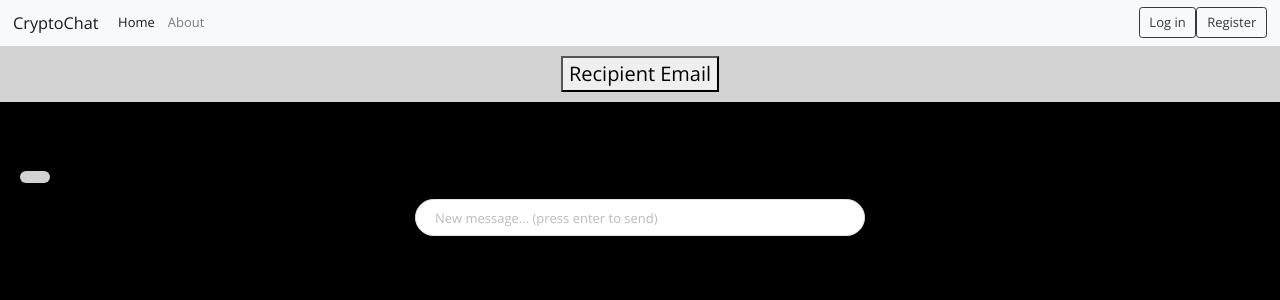
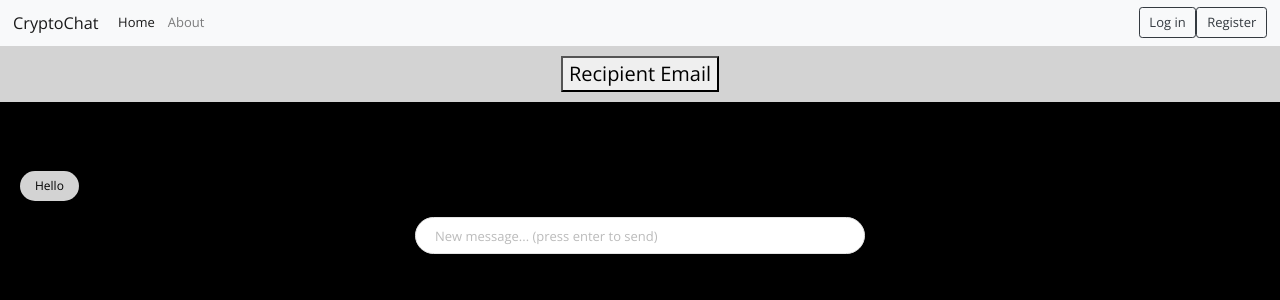
Before and after one commit to AtaGowani/CryptoChat, a Vue app in the folder frontend/: page /messagingScreen in a window 1280 px wide. Shown: the top 300 px of the page. Built offline with nearby package versions, Linux system fonts and the light colour scheme.

Commit message:
Adding encryption and connecting to back end...

```diff
--- a/frontend/src/views/MessagingScreen.vue
+++ b/frontend/src/views/MessagingScreen.vue
@@ -40,9 +40,9 @@ function makeId(length) {
   }
   return result;
 }
-function objectToQueryString(obj) {
+/*function objectToQueryString(obj) {
   return Object.keys(obj).map(key => key + '=' + obj[key]).join('&');
-}
+}*/
 export default {
   computed: {
     selectedContact() {
@@ -60,7 +60,9 @@ export default {
       };
       if (params) {
         if (method === 'GET') {
-          url += '?' + objectToQueryString(params);
+          console.log(params)
+          url += '?' + params;
+          console.log(url)
         } else {
           options.body = JSON.stringify(params);
         }
@@ -69,17 +71,16 @@ export default {
       return await response.json()
     },
     async getPK(email){
+      email = "email=" + email
       return await this.request(pkurl, email)
     },
     enterEmail(){
-      // eslint-disable-next-line no-unused-vars
       let email;
       while(email==null||email=="") {
         email = prompt("Please enter recipient email: ", "example@abc.com")
         this.selectedContact.email = email;
         console.log(this.selectedContact.email)
       }
-
       document.getElementById("input").remove()
     },
     async sendMessage() {
@@ -90,14 +91,16 @@ export default {
           time: this.getTime(),
           date: this.getDate()
         });
-        this.selectedContact.publicKey = this.getPK(this.selectedContact.email)
+ //       console.log(this.selectedContact.email)
+  //      this.selectedContact.publicKey = this.getPK(this.selectedContact.email)
         let Data={
-          msg: enc.encrypt(this.selectedContact.messageInput, this.selectedContact.publicKey),
-          to: this.selectedContact.name
+          msg: "hello",//enc.encrypt(this.selectedContact.messageInput, this.selectedContact.publicKey),
+          to: this.selectedContact.email
         }
-        await this.request(surl, Data)
         this.firstMessageSent = true;
         this.selectedContact.messageInput = "";
+        await this.request(surl, Data, "POST");
+        console.log("back out")
       }
     },
    async getMessages(){
@@ -106,8 +109,8 @@ export default {
         if(err)throw err;
         this.privateKey = data;
       })
-     fs.close()
-     let msg = await this.request(rurl, this.email)
+
+     let msg = await this.request(rurl, "to="+this.email)
       for(let i = 0; i < msg.length; i++){
         msg[i] = enc.decrypt(msg[i], this.privateKey)
         this.selectedContact.messages.push({
@@ -153,19 +156,19 @@ export default {
     selectedContactIndex: 0,
     contacts: [
       {
-        name: "B",
-        email:"",
-        phoneNumber:"",
+        name: null,
+        email: null,
+        phoneNumber: null,
         userId: makeId(8),
         messageInput: "",
         publicKey: "",
         privateKey:"",
         messages: [
           {
-            content: "",
+            content: "Hello",
             date: "",
             time: "",
-            authorId: ""
+            authorId: "dsccscscs"
           }
         ]
       }
--- a/frontend/src/views/encryption/encryption.js
+++ b/frontend/src/views/encryption/encryption.js
@@ -29,7 +29,7 @@ export default class enc {
                     if (err) throw err;
                     console.log("saved")
                 })
-                fs.close()
+
                 keys['publicKey'] = publicKey
                 return keys
             } else {
```
